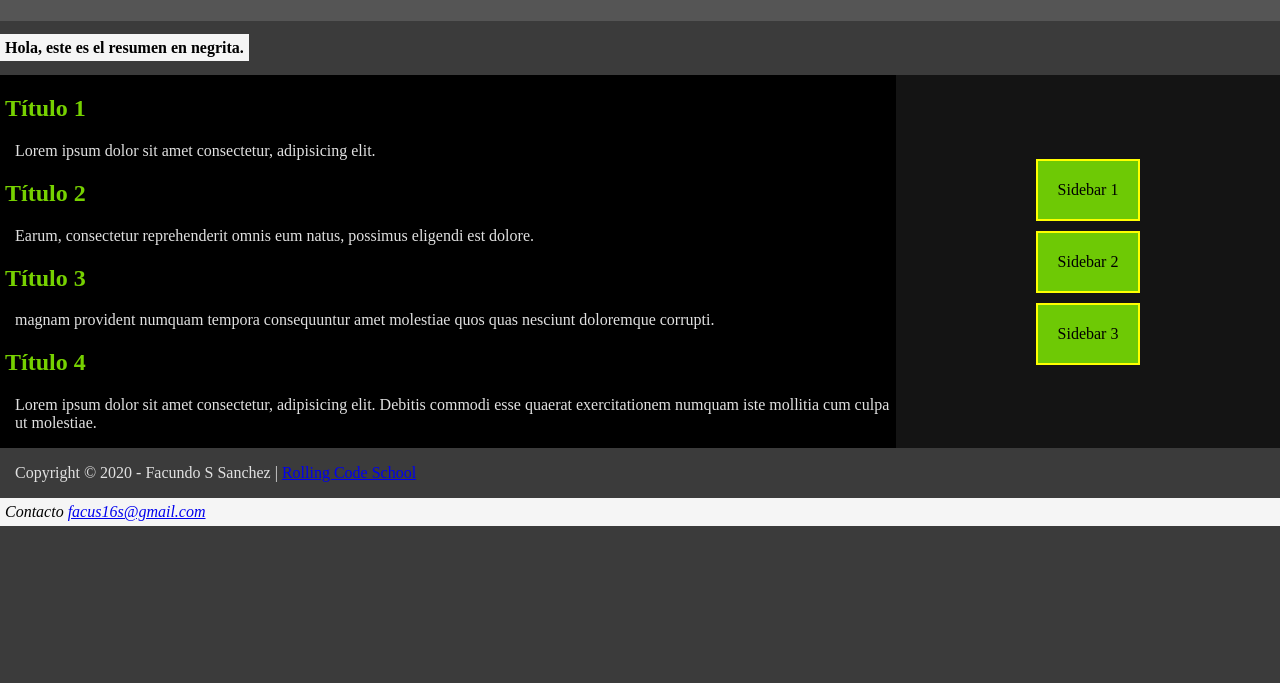
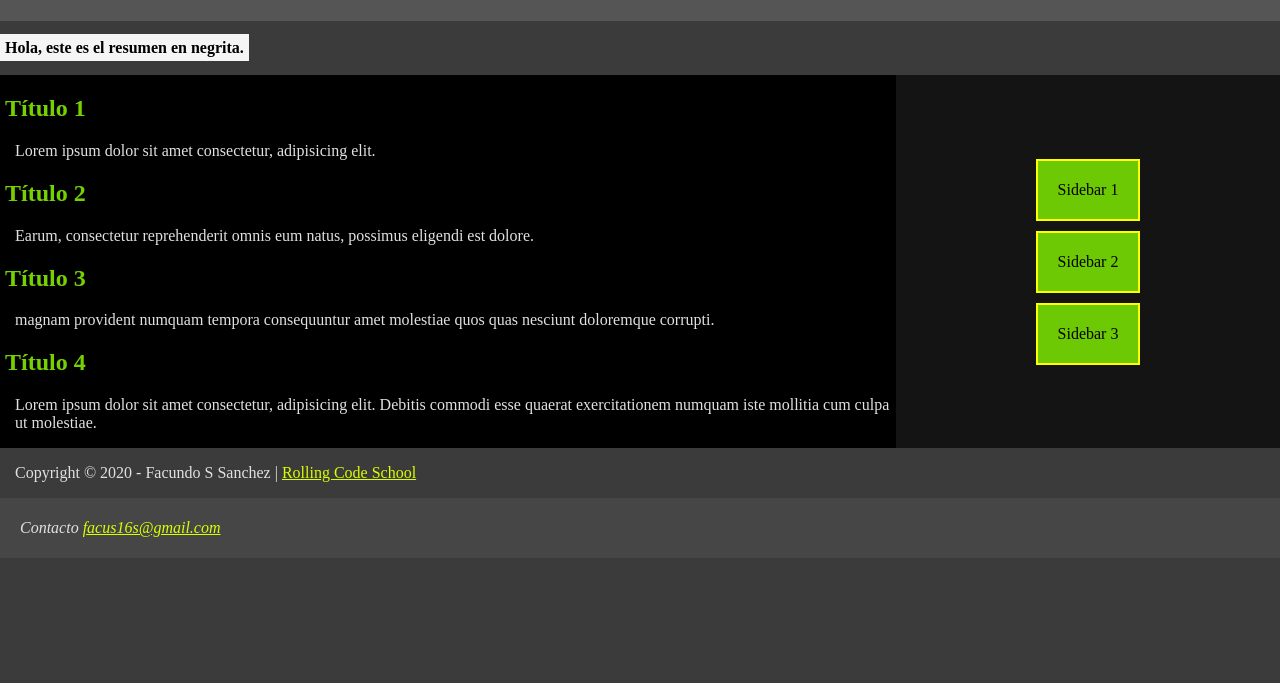
Before and after one commit to facund1n/first-html-revisited, a plain HTML site: page index.html in a window 1280 px wide. Shown: the part 117-800 px from the top of the page. Drawn offline with Linux system fonts and the light colour scheme.

Commit message:
bg colour a:hover  + a colours

```diff
--- a/index.html
+++ b/index.html
@@ -85,8 +85,8 @@
         >Rolling Code School</a
       >
     </p>
-    <address class="resaltado2">
-      Contacto <a href="mailto:facus16s@gmail.com">facus16s@gmail.com</a>
+    <address class="resaltado3">
+      <p>Contacto <a href="mailto:facus16s@gmail.com">facus16s@gmail.com</a></p>
     </address>
   </footer>
 </html>
--- a/styles.css
+++ b/styles.css
@@ -32,6 +32,11 @@ li {
   padding: 5px;
 }
 
+.resaltado3 {
+  background-color: rgb(70, 70, 70);
+  margin: 0%;
+  padding: 5px;
+}
 /* contiene hijos 1 y 2 */
 .container-inline {
   display: flex;
@@ -71,13 +76,13 @@ li {
 a:visited {
   color: yellow;
 }
-a:active {
-  color: rgb(153, 0, 255);
+a {
+  color: rgb(217, 255, 0);
 }
 
 a:hover {
-  background-color: violet;
-  color: black;
+  background-color: rgb(96, 0, 160);
+  color: white;
   padding: 1px;
   transition: 200ms;
   border-radius: 3px;
```
